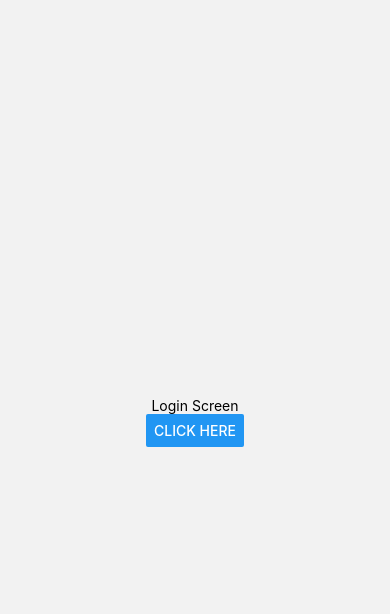
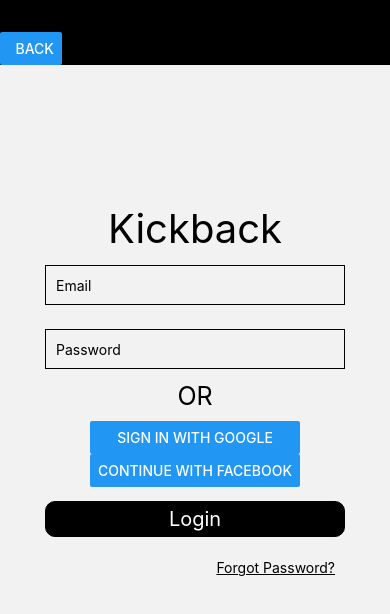
Before and after one commit to Darrengn/KickBack, a React Native app: screen /Login in a window 390 px wide. Shown: the top 614 px of the page. Built offline with nearby package versions, Linux system fonts and the light colour scheme.

Commit message:
consolidated branches DylanLee_Signin and Darren_Signup. Login and Signup screens are connected to Firebase.

```diff
--- /dev/null
+++ b/firebase.js
@@ -0,0 +1,25 @@
+// Import the functions you need from the SDKs you need
+import * as firebase from "firebase";
+// TODO: Add SDKs for Firebase products that you want to use
+// https://firebase.google.com/docs/web/setup#available-libraries
+
+// Your web app's Firebase configuration
+const firebaseConfig = {
+  apiKey: "AIzaSyBoyEo5Y2q-m3fi0lVtZyDqzORx6td5HnQ",
+  authDomain: "kickback-firebase-91a80.firebaseapp.com",
+  projectId: "kickback-firebase-91a80",
+  storageBucket: "kickback-firebase-91a80.appspot.com",
+  messagingSenderId: "106469223703",
+  appId: "1:106469223703:web:753153da691a0a1ab1db52"
+};
+
+// Initialize Firebase
+let app;
+if (firebase.apps.length == 0) {
+    app = firebase.initializeApp(firebaseConfig);
+}
+else{
+    app = firebase.app()
+}
+const auth = firebase.auth()
+export { auth };
--- a/package.json
+++ b/package.json
@@ -14,6 +14,7 @@
     "@react-navigation/stack": "^6.0.11",
     "expo": "~44.0.0",
     "expo-status-bar": "~1.2.0",
+    "firebase": "^8.2.3",
     "react": "17.0.1",
     "react-dom": "17.0.1",
     "react-native": "0.64.3",
--- a/screens/LoginScreen.js
+++ b/screens/LoginScreen.js
@@ -1,14 +1,72 @@
-import React from 'react';
-import { View, Text, Button, StyleSheet } from 'react-native';
+//replaced with code from DylanLee_Signin branch
+import React, { useEffect } from 'react';
+import { View, Text, Button, StyleSheet, TextInput, TouchableWithoutFeedback } from 'react-native';
+import { auth } from '../firebase';
 
-const LoginScreen = () => {
+const LoginScreen = ({navigation}) => {
+    const [email, onChangeEmail] = React.useState('');
+    const [password, onChangePassword] = React.useState('');
+
+    const handleLogin = () => {
+        auth
+          .signInWithEmailAndPassword(email, password)
+          .then(userCredentials => {
+            const user = userCredentials.user;
+            console.log('Logged in with ' + user.email);
+        })
+        .catch(error => alert(error.message))
+    }
+
     return (
-        <View style={styles.container}>
-            <Text>Login Screen</Text>
-            <Button
-                title="Click Here"
-                onPress={() => alert('Button Clicked!')}
-            />
+        <View style={{flex: 1}}>
+            <View style = {{flex: 1, alignItems: 'flex-start', justifyContent: 'flex-end', backgroundColor: 'black'}}>
+                <Button
+                    title="  Back"
+                    onPress={() => navigation.navigate("Onboarding")}
+                />
+            </View>
+            <View style = {[styles.container,{flex:12}]}>
+                <View style = {[styles.container, {flex: 10, justifyContent: 'flex-end'}]}>
+                    <Text style = {{fontSize: 40}}>Kickback</Text>
+                    <TextInput
+                        style={styles.input}
+                        onChangeText={onChangeEmail}
+                        value={email}
+                        placeholder='Email'
+                    />
+                    <TextInput
+                        style={styles.input}
+                        onChangeText={onChangePassword}
+                        value={password}
+                        placeholder='Password'
+                        secureTextEntry
+                    />
+                    <Text style = {{fontSize: 25}}>OR</Text>
+                </View>
+                <View style = {{flex: 2, padding: 10}}>
+                    <Button style ={styles.input}
+                        title="Sign in with Google"
+                        onPress={() => alert('sign in with google')}
+                    />
+                    <Button style ={styles.input}
+                    title="Continue with Facebook"
+                    onPress={() => alert('sign in with facebook')}
+                    />
+                </View>
+                <TouchableWithoutFeedback onPress={handleLogin}>
+                    <View style = {{flex: 1, borderWidth: 1, backgroundColor: 'black', width:300, justifyContent:'center',
+                        alignItems:'center', borderRadius:10}}>
+
+                        <Text style={{color: 'white', fontSize: 20}}>Login</Text>
+                    </View>
+                </TouchableWithoutFeedback>
+                <View style= {[styles.input,{borderWidth: 0,}]}>
+                    <TouchableWithoutFeedback onPress={() => alert('Move to forgot password')}>
+                        <Text style= {{textAlign:'right', textDecorationLine:'underline'}}>Forgot Password?</Text>
+                    </TouchableWithoutFeedback>
+                </View>
+                <View style = {{flex: 7}}></View>
+            </View>
         </View>
     );
 };
@@ -21,4 +79,11 @@
       alignItems: 'center',
       justifyContent: 'center',
     },
+    input: {
+        height: 40,
+        width: 300,
+        margin: 12,
+        borderWidth: 1,
+        padding: 10,
+      },
   });
--- a/screens/SignupScreen.js
+++ b/screens/SignupScreen.js
@@ -1,5 +1,6 @@
 import React from 'react';
 import { View, Text, Button, StyleSheet, TextInput, Picker, ScrollView, KeyboardAvoidingView, TouchableWithoutFeedback} from 'react-native';
+import { auth } from '../firebase'
 
 const SignupScreen = ({navigation}) => {
     const [first, onChangeFirst] = React.useState('');
@@ -11,6 +12,16 @@
     const [username, onChangeUsername] = React.useState('');
     const [password, onChangePassword] = React.useState('');
     const [vPassword, onChangeVPassword] = React.useState('');
+
+    const handleSignUp = () => {
+        auth
+          .createUserWithEmailAndPassword(email, password)
+          .then(userCredentials => {
+              const user = userCredentials.user;
+              console.log('Registered with ' + user.email)
+          })
+          .catch(error => alert(error.message))
+    }
 
     return (
         <View style={{flex:1,}}>
@@ -112,7 +123,7 @@
                         secureTextEntry
                     />
 
-                    <TouchableWithoutFeedback onPress={() => alert('Create Account')}>
+                    <TouchableWithoutFeedback onPress={handleSignUp}>
                         <View style = {{backgroundColor: 'black', width: 150, height:50, alignSelf:
                             'center', alignItems:'center', justifyContent:'center', borderRadius:'10'}}>
 
```
Also changed, not shown: 1 other file (tests, documents, lock files or other folders).
